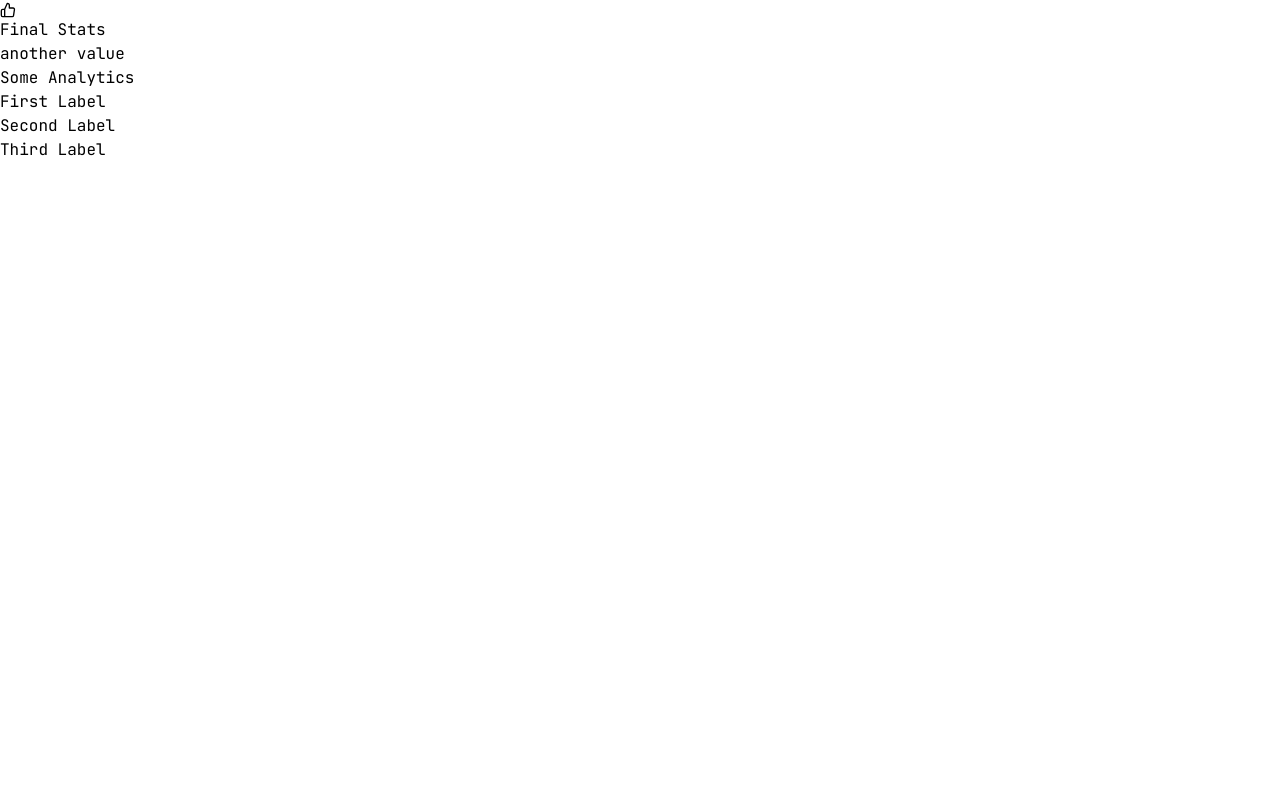
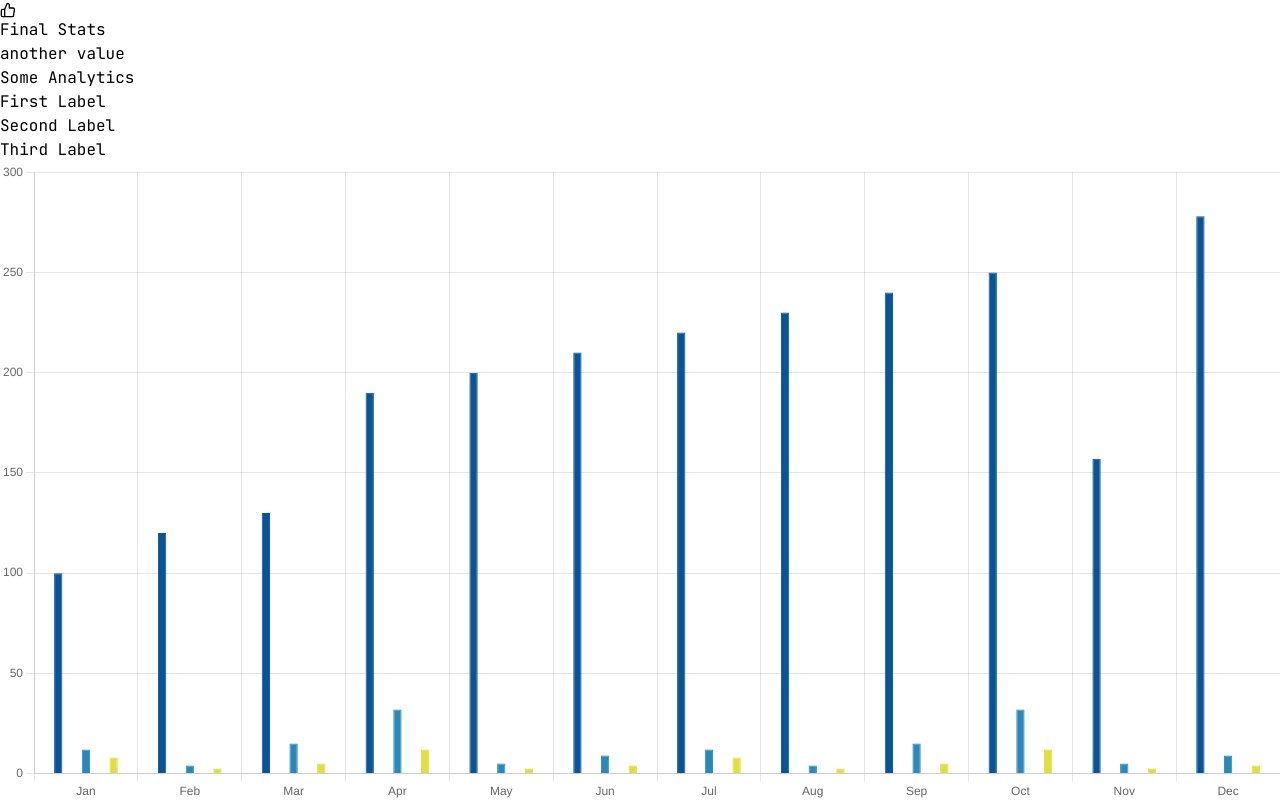
Before and after one commit to Mutesa-Cedric/admin-dashboard-starter, a React (Vite) app: page /dashboard in a window 1280 px wide. Shown: the part 1536-2338 px from the top of the page. Before the commit the page ends 1698 px from the top, so only its background shows below. Built offline with nearby package versions, Linux system fonts and the light colour scheme.

Commit message:
feat : usage graph

```diff
--- a/package.json
+++ b/package.json
@@ -20,12 +20,14 @@
     "@typescript-eslint/parser": "^6.0.0",
     "@vitejs/plugin-react-swc": "^3.3.2",
     "autoprefixer": "^10.4.16",
+    "chart.js": "^4.4.0",
     "clsx": "^2.0.0",
     "eslint": "^8.45.0",
     "eslint-plugin-react-hooks": "^4.6.0",
     "eslint-plugin-react-refresh": "^0.4.3",
     "nprogress": "^0.2.0",
     "postcss": "^8.4.31",
+    "react-chartjs-2": "^5.2.0",
     "react-hot-toast": "^2.4.1",
     "react-icons": "^4.11.0",
     "react-router-dom": "^6.17.0",
--- /dev/null
+++ b/src/components/UsageGraph.tsx
@@ -0,0 +1,72 @@
+/* eslint-disable @typescript-eslint/no-explicit-any */
+
+import { ChartData, Chart as ChartJS, registerables } from 'chart.js';
+import { Bar } from 'react-chartjs-2';
+// import { ChartData as CData } from '@/types';
+ChartJS.register(...registerables);
+
+const options: any = {
+    indexAxis: 'x',
+    responsive: true,
+    plugins: {
+        legend: {
+            display: false
+        },
+    },
+    scales: {
+        y: {
+            beginAtZero: true,
+        },
+    },
+};
+
+const UsageGraph = () => {
+    const data: ChartData<"bar", (number | [number, number] | unknown)[], unknown> = {
+        labels: ['Jan', 'Feb', 'Mar', 'Apr', 'May', 'Jun', 'Jul', 'Aug', 'Sep', 'Oct', 'Nov', 'Dec'],
+        datasets: [
+            {
+                label: 'First Label',
+                data: [
+                    100, 120, 130, 190, 200, 210, 220, 230, 240, 250, 157, 278
+                ],
+                backgroundColor: '#085497',
+                borderColor: '#085497',
+                borderWidth: 1,
+                barPercentage: 0.3,
+                minBarLength: 5
+            },
+            {
+                label: 'Second  Label',
+                data: [
+                    12, 4, 15, 32, 5, 9, 12, 4, 15, 32, 5, 9
+                ],
+                backgroundColor: '#2a88ba',
+                borderColor: '#2a88ba',
+                borderWidth: 1,
+                barPercentage: 0.3,
+                minBarLength: 5
+            },
+            {
+                label: 'Third Label',
+                data: [
+                    8, 2, 5, 12, 2, 4, 8, 2, 5, 12, 2, 4
+                ],
+                backgroundColor: '#E0DE40',
+                borderColor: '#E0DE40',
+                borderWidth: 1,
+                barPercentage: 0.3,
+                minBarLength: 5
+            }
+        ],
+    };
+
+    return (
+        <div className='w-full h-[55vh] bg-white min-w-[640px] shadow-md rounded-md px-6 py-3 relative flex flex-col justify-between'>
+            {
+                <Bar data={data} options={{ ...options, maintainAspectRatio: false }} style={{ height: '100%', width: '100%' }} />
+            }
+        </div>
+    );
+};
+
+export default UsageGraph;
--- a/src/components/layouts/DashboardLayout.tsx
+++ b/src/components/layouts/DashboardLayout.tsx
@@ -4,7 +4,7 @@ import Navbar from "../Navbar";
 
 export default function DashboardLayout() {
     return (
-        <div className="w-full min-h-screen ">
+        <div className="w-full ">
             <Navbar />
             <div className="mt-[8vh] flex">
                 <Sidebar />
--- a/src/pages/Overview.tsx
+++ b/src/pages/Overview.tsx
@@ -3,6 +3,7 @@ import { GiStoneSphere } from "react-icons/gi"
 import { MdOutlinePersonalVideo } from "react-icons/md";
 import { TbBrandApple } from "react-icons/tb";
 import { FiThumbsUp } from "react-icons/fi";
+import UsageGraph from "../components/UsageGraph";
 
 
 const legend: { color: string; meaning: string }[] = [
@@ -38,7 +39,7 @@ export default function Overview() {
             </div>
           ))}
         </div>
-        {/* <UsageGraph /> */}
+        <UsageGraph />
       </div>
     </div>
   )
```
Also changed, not shown: 1 other file (tests, documents, lock files or other folders).
